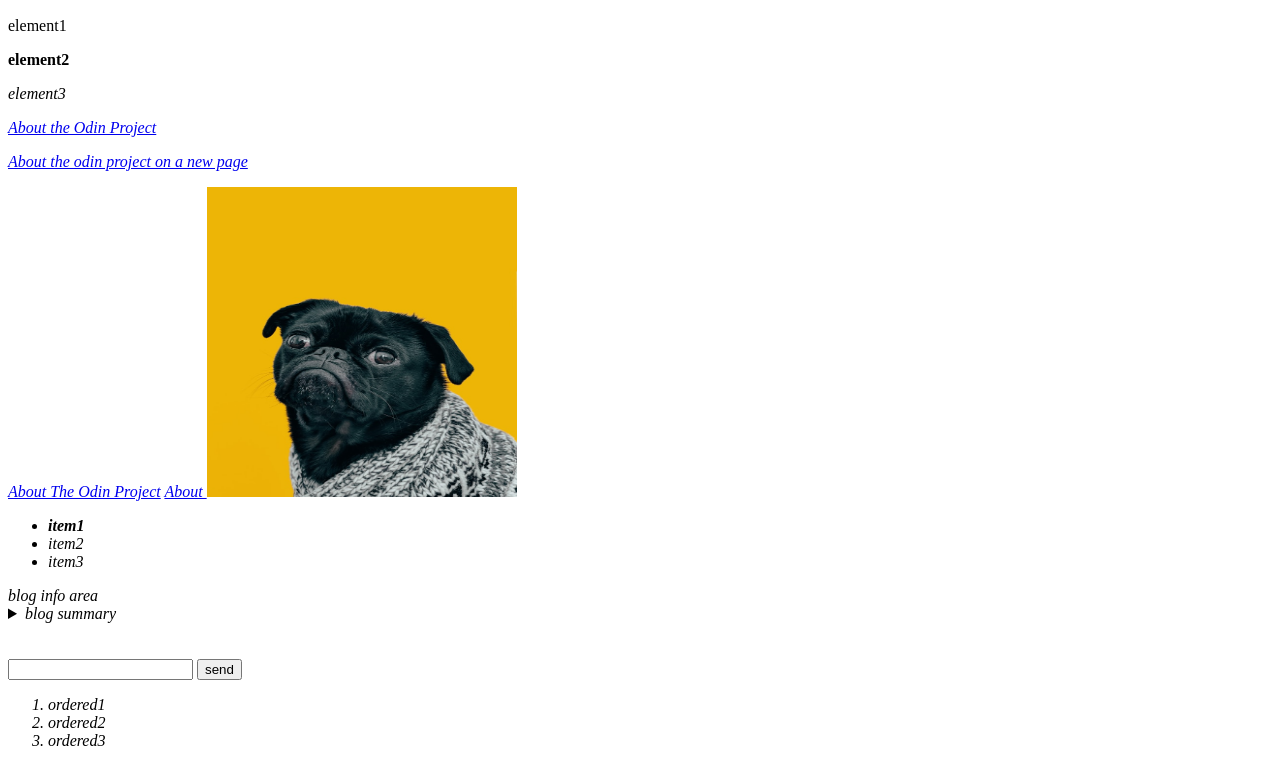
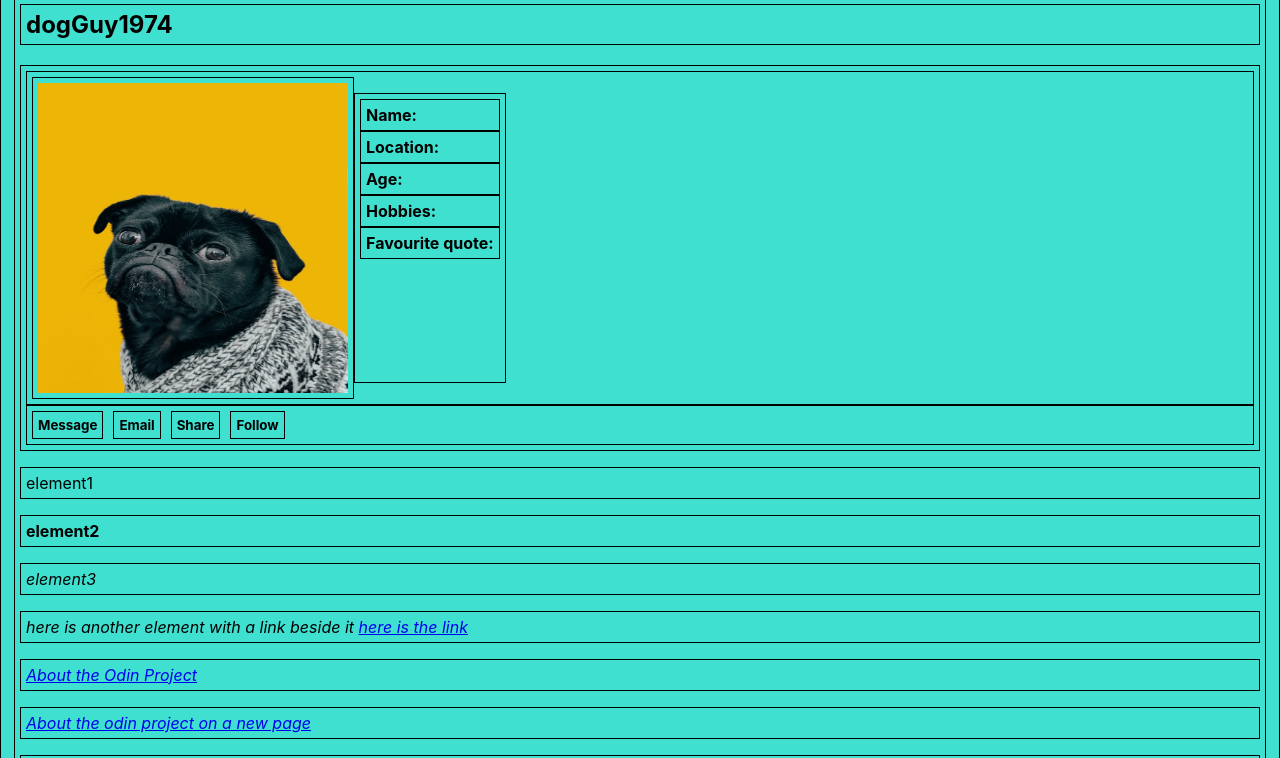
Before and after one commit to KAE720/git_test, a plain HTML site: page index.html in a window 1280 px wide. Shown: the part 110-868 px from the top of the page. Drawn offline with Linux system fonts and the light colour scheme.

Commit message:
improved ui with buttons to msg and share

```diff
--- a/index.html
+++ b/index.html
@@ -7,18 +7,50 @@
 
 <head> <!--  head element is for impoportant meta information -->
     <meta charset="UTF-8"> <!-- for the browser to be able to read special chars -->
-    <title> My website</title> <!-- title of the tab -->
+    <title> Webwork</title> <!-- title of the tab -->
 
+    <link rel="stylesheet" href="stylesheet.css">
 
 </head>
 
 <body> <!-- where all the displayed content will go -->
 
 
+    <h1 class="title"> Y2K Webwork</h1> <!-- larger and bolder than paragraphs -->
+    <!-- h1 is biggest and geos down to h6 which is smallest -->
+    <h2>dogGuy1974 </h2>
 
-    <h1> My website </h1> <!-- larger and bolder than paragraphs -->
-    <!-- h1 is biggest and geos down to h6 which is smallest -->
-    <h2> info:</h2>
+
+    <div class="pfp-container">
+
+
+        <div class="nestedside">
+            <img src="pages/dog.jpg" alt="Dog photo" height="310" width="310">
+            <!-- adds an image to the page from the pages folder -->
+            <!-- alt description is used if the photo cannot be loaded -->
+            <!-- height and width is used to specify the size of the photo-->
+            <ul>
+                <li> <strong>Name:</strong></li>
+                <li> <strong>Location: </strong></li>
+                <li> <strong>Age:</strong></li>
+                <li><strong>Hobbies:</strong></li>
+                <li> <strong>Favourite quote:</strong></li>
+            </ul>
+        </div>
+
+        <div class="nestedbottom">
+
+            <button><strong>Message</strong></button>
+            <button><strong>Email</strong></button>
+            <button><strong>Share</strong></button>
+            <button><strong>Follow</strong></button>
+
+
+        </div>
+
+
+    </div>
+
     <p>
         element1<!-- to spearate sentences and add a new line for each p tag -->
     </p>
@@ -27,6 +59,9 @@
     </p>
     <p>
         <em>element3<em> <!-- em italicises things -->
+    </p>
+
+    <p> here is another element with a link beside it <a href="https://www.theodinproject.com/about"> here is the link
     </p>
 
     <p>
@@ -43,13 +78,11 @@
 
     <p>
 
-<a href = "https:/www.theodinproject.com/about"> About The Odin Project</a>
+        <a href="https:/www.theodinproject.com/about"> About The Odin Project</a>
 
-<a href = "pages/aboutPage.html"> About </a>  <!-- this links to another html file in the same directory -->
+        <!--  <a href="pages/aboutPage.html"> About </a> this links to another html file in the same directory -->
 
-<img src = "pages/dog.jpg" alt = "Dog photo" height="310" width="310"> <!-- adds an image to the page from the pages folder -->
-<!-- alt description is used if the photo cannot be loaded -->
- <!-- height and width is used to specify the size of the photo-->
+
 
     </p>
     <!-- link to a new page on a new blank page -->
@@ -65,13 +98,14 @@
 
     <details> <!-- clickable dropdown with more info here -->
         <summary> blog summary </summary>
-        <p> more info written here</p>
+        <p> Interests: dogs, sports, video games</p>
     </details>
 
     <br> <!-- page breaks / spaces -->
     <br>
 
-    <input type="text"> <!-- input box for text -->
+
+    <textarea id="mytextarea"> </textarea>
     <button>send</button> <!-- adds a button -->
 
 
--- a/stylesheet.css
+++ b/stylesheet.css
@@ -8,23 +8,22 @@
 
 }
 
-em, strong, a {
+em,
+strong,
+a {
     background-color: transparent;
     border: none;
     margin: 0;
     padding: 0;
 }
 
-
-
-ul, ol{
-list-style-type: none;
+ul,
+ol,
+.nestedbottom {
+    list-style-type: none;
 }
 
-
-
-
-#mytextarea{
+#mytextarea {
     height: 100px;
     padding: 10px;
     vertical-align: bottom;
@@ -32,14 +31,23 @@ list-style-type: none;
     box-sizing: border-box;
 }
 
-.title{
+.title {
     text-align: center;
 }
 
-.pfp-container{
+.pfp-container {
     display: flex;
+    flex-direction: column;
 }
 
-.pfp-container li{
-    margin-right: px;
+.pfp-container .nestedside {
+    display: flex;
+    height: auto;
+    flex-direction: row;
 }
+
+.pfp-container .nestedbottom {
+    flex-direction: row;
+    display: flex;
+    gap: 10px;
+}
```
Also changed, not shown: pages/aboutPage.html (renamed from pages/about.html, +3 -0 lines), hello_world.txt (deleted).
